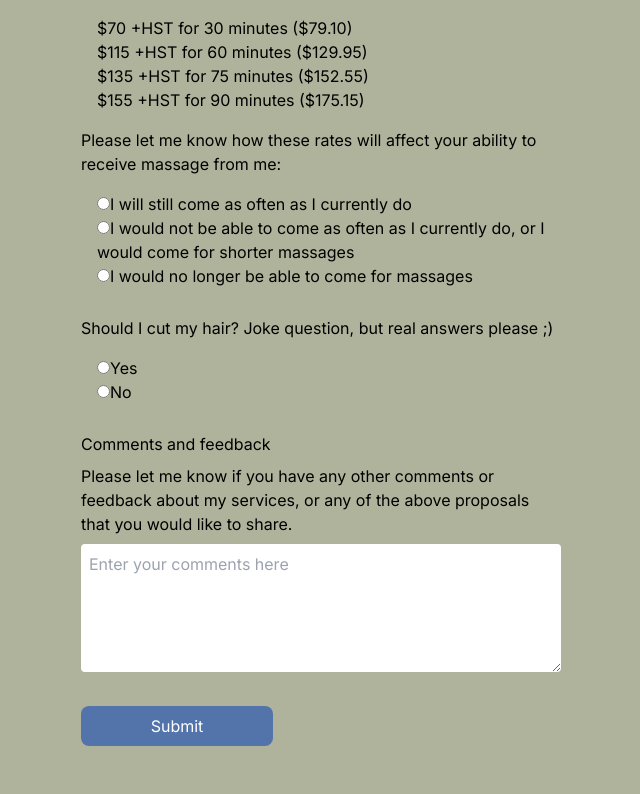
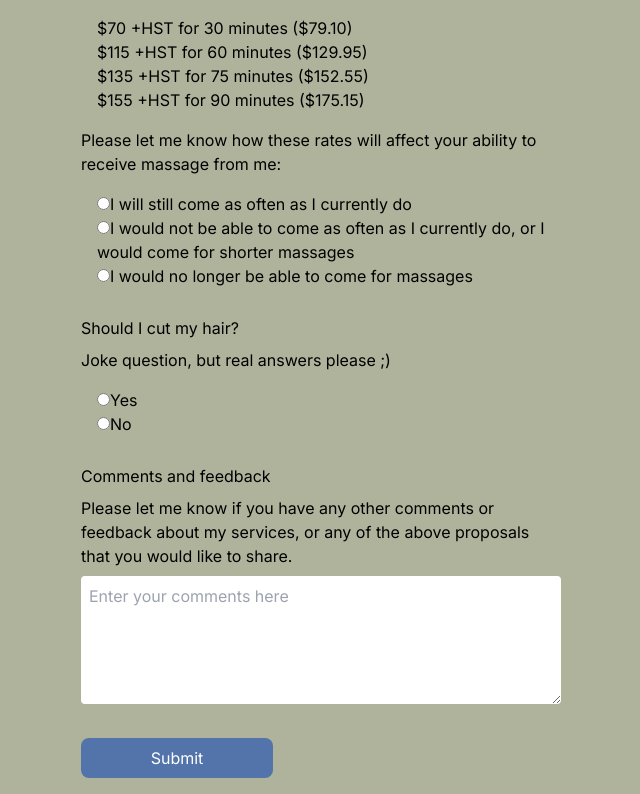
Before and after one commit to cipdv/ciprmt-survey, a Next.js app: page / in a window 1280 px wide. Shown: the part 1072-1866 px from the top of the page, without its empty margins (319-959 px from the left). Before the commit the page ends 1834 px from the top, so only its background shows below. Built offline with nearby package versions, Linux system fonts and the light colour scheme; no server answers.

Commit message:
slight change

```diff
--- a/app/page.js
+++ b/app/page.js
@@ -215,8 +215,9 @@ const survey = () => {
         </div>
         <div>
           <label htmlFor="haircut" className="text-bold">
-            Should I cut my hair? Joke question, but real answers please ;)
+            Should I cut my hair?
           </label>
+          <p className="mt-2">Joke question, but real answers please ;)</p>
           <div className="ml-4 mt-4 mb-4">
             <div>
               <input
```
